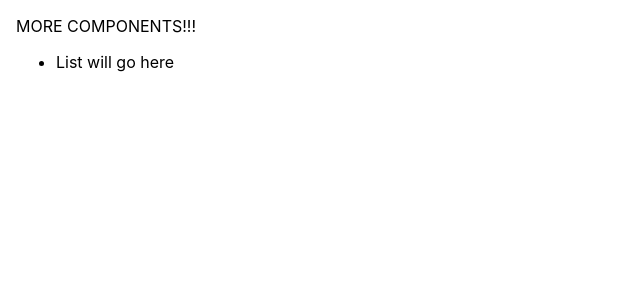
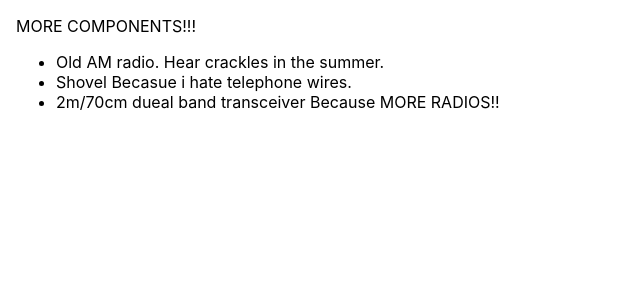
Before and after one commit to stinkfloyd/radios, a React (Create React App) app: page / in a window 1280 px wide. Shown: the top 300 px of the page, without its empty margins (0-640 px from the left). Built offline with nearby package versions, Linux system fonts and the light colour scheme.

Commit message:
Item list entered

```diff
--- a/src/components/app/App.js
+++ b/src/components/app/App.js
@@ -19,7 +19,7 @@ class App extends Component {
     return (
       <div className="App" >
         MORE COMPONENTS!!!
-        <ItemList />
+        <ItemList items={this.state.items} />
       </div>
     );
   }
--- a/src/components/item-list/item-list.js
+++ b/src/components/item-list/item-list.js
@@ -1,9 +1,10 @@
 import React from 'react';
+import Item from '../item/item'
 
-const ItemList = () => {
+const ItemList = ({ items }) => {
     return (
         <ul>
-            <li> List will go here </li>
+            {items.map((item) => <Item item={item} />)}
         </ul>
     )
 }
--- /dev/null
+++ b/src/components/item/item.js
@@ -0,0 +1,5 @@
+import React from 'react'
+
+const Item = ({ item }) => <li>{item.item} {item.reason}</li>
+
+export default Item
```
